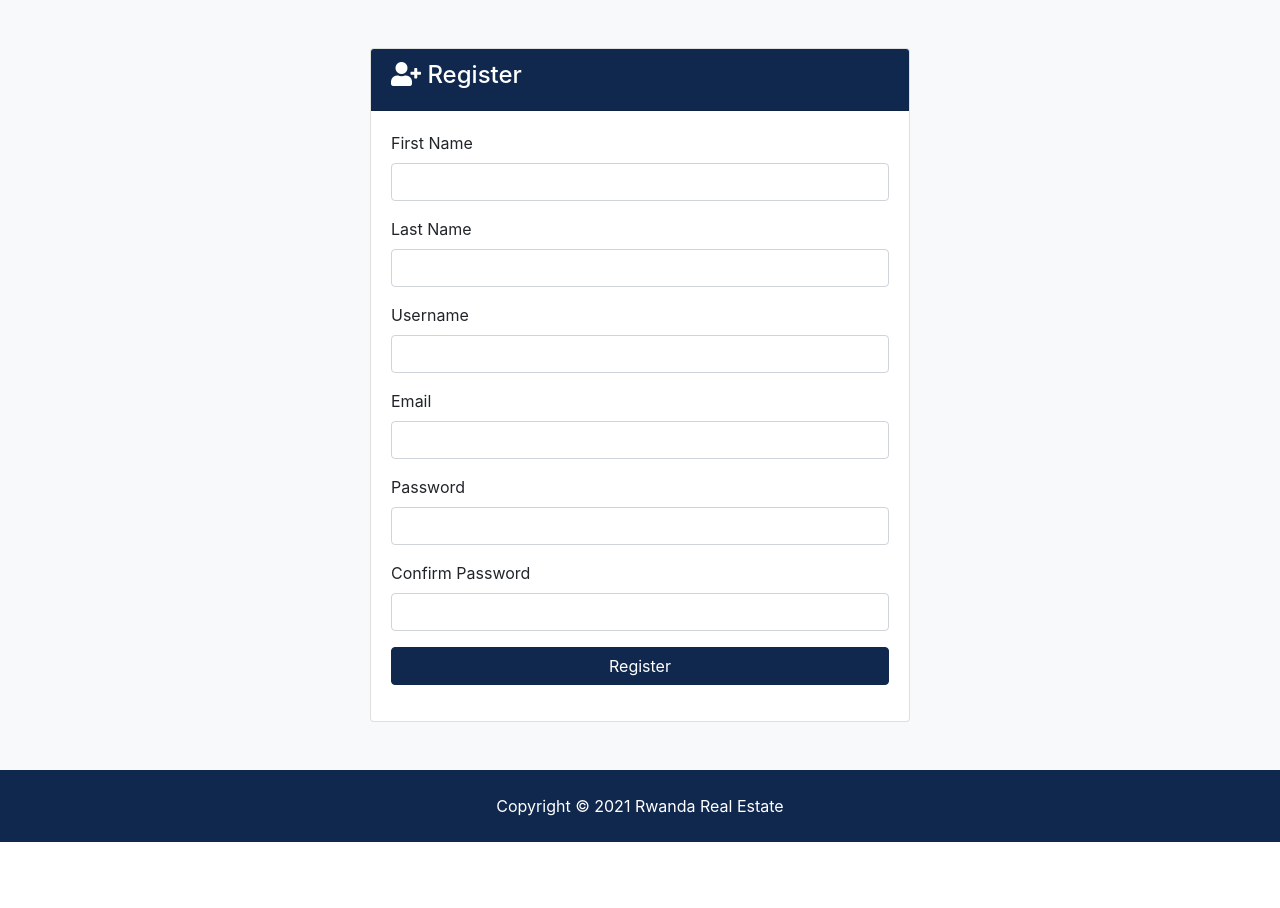
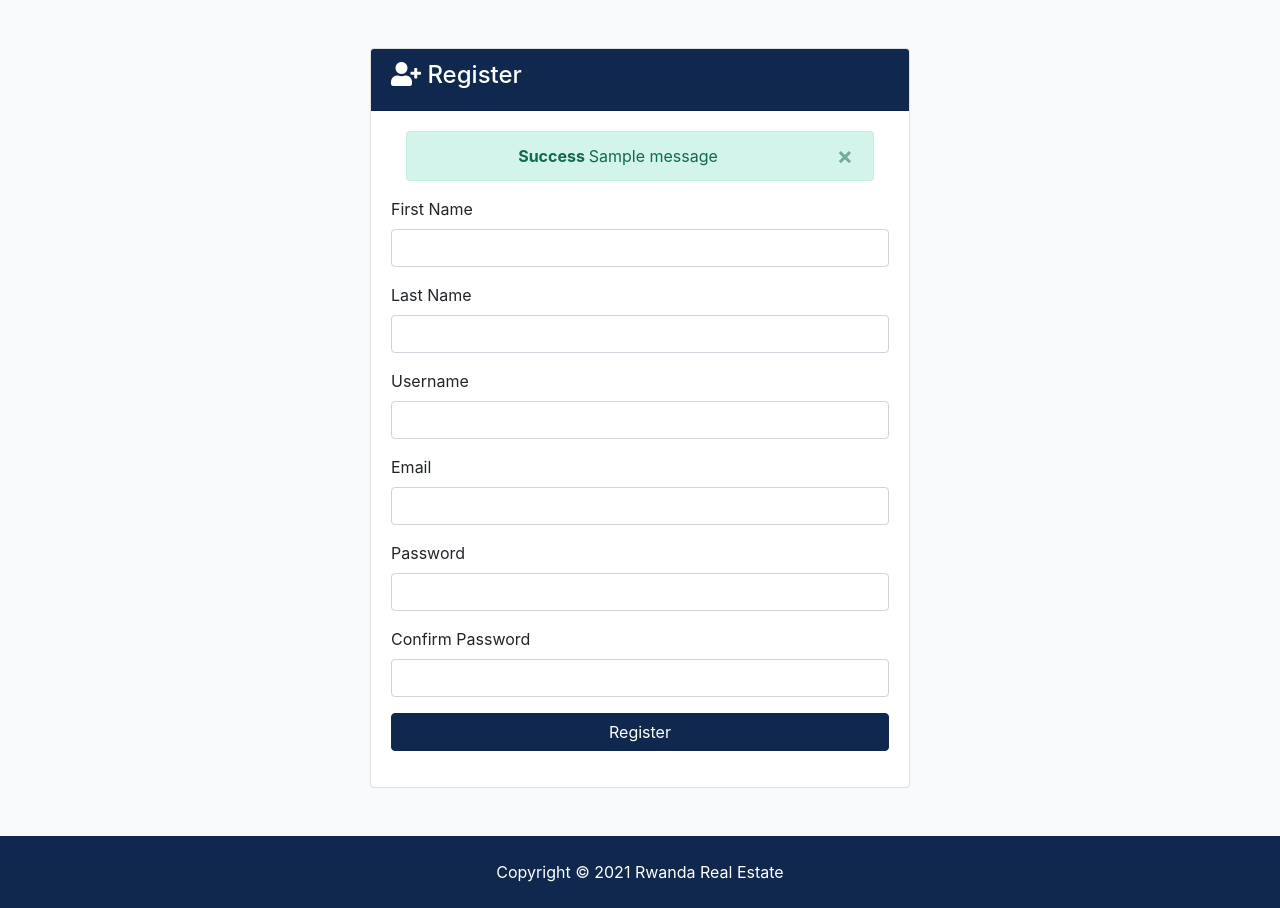
Before and after one commit to GisaKaze/realEstateRwanda, a Django app: page /accounts/register in a window 1280 px wide. Shown: the part 128-1036 px from the top of the page. Before the commit the page ends 970 px from the top, so only its background shows below. Run offline with Django 3.2, Linux system fonts and the light colour scheme; tables that the repository leaves empty hold one stand-in row (values such as "Sample post"); one stand-in notice (Sample message) is shown; some libraries are stand-ins or nearby versions.

Commit message:
Error Testing error

```diff
--- a/accounts/views.py
+++ b/accounts/views.py
@@ -1,4 +1,5 @@
 from django.shortcuts import render, redirect
+from django.contrib import messages
 
 
 def register(request):
@@ -6,7 +7,8 @@ def register(request):
         # print('SUBMITTED REGISTRATION')
         # return redirect('register')
         #Register User
-        return
+        messages.error(request, 'Testing error message')
+        return redirect('register')
     else:
         return render(request, 'accounts/register.html')
 
--- a/btre/settings.py
+++ b/btre/settings.py
@@ -137,3 +137,9 @@ STATICFILES_DIRS = [
 # Mdedia Folder Settings
 MEDIA_ROOT = os.path.join(BASE_DIR, 'media')
 MEDIA_URL = '/media/'
+
+# Messegages
+from django.contrib.messages import constants as messages
+MESSAGE_TAGS = {
+    messages.ERROR: 'danger'
+}
--- a/btre/static/css/style.css
+++ b/btre/static/css/style.css
@@ -15,7 +15,7 @@ img {
   margin-right: 0.4rem; }
 
 #showcase {
-  background: url(../img/showcase.jpg) no-repeat center top fixed;
+  background: url(../img/3.jpg) no-repeat center top fixed;
   position: relative;
   min-height: 650px;
   color: #fff;
--- a/templates/accounts/login.html
+++ b/templates/accounts/login.html
@@ -12,6 +12,8 @@
                 <i class="fas fa-sign-in-alt"></i> Login</h4>
             </div>
             <div class="card-body">
+              <!-- Alerts -->
+              {% include 'partials/_alerts.html' %}
               <form action="{% url 'login' %}" method="POST">
                   {% csrf_token %}
                 <div class="form-group">
--- a/templates/accounts/register.html
+++ b/templates/accounts/register.html
@@ -12,9 +12,11 @@
                 <i class="fas fa-user-plus"></i> Register</h4>
             </div>
             <div class="card-body">
-                <form action="{% url 'register' %}" method="POST">
-                    {% csrf_token %}
-                  <div class="form-group">
+              <!-- Alerts -->
+              {% include 'partials/_alerts.html' %}
+              <form action="{% url 'register' %}" method="POST">
+                  {% csrf_token %}
+                <div class="form-group">
                   <label for="first_name">First Name</label>
                   <input type="text" name="first_name" class="form-control" required>
                 </div>
--- a/templates/listings/listing.html
+++ b/templates/listings/listing.html
@@ -170,7 +170,7 @@
           <form>
             <div class="form-group">
               <label for="property_name" class="col-form-label">Property:</label>
-              <input type="text" name="listing" class="form-control" value="45 Drivewood Cirlce" disabled>
+              <input type="text" name="listing" class="form-control" value="18 Barija Lane" disabled>
             </div>
             <div class="form-group">
               <label for="name" class="col-form-label">Name:</label>
@@ -189,7 +189,7 @@
               <textarea name="message" class="form-control"></textarea>
             </div>
             <hr>
-            <input type="submit" value="Send" class="btn btn-block btn-secondary">
+            <input type="submit" value="Send" class="btn btn-block btn-primary">
           </form>
         </div>
       </div>
--- a/templates/pages/about.html
+++ b/templates/pages/about.html
@@ -48,7 +48,7 @@
               <div class="card">
                 <img class="card-img-top" src="{{ realtor.photo.url }}" alt="Seller of the month">
                 <div class="card-body">
-                  <h5 class="card-title">Seller Of The Month</h5>
+                  <h5 class="card-title" style="padding-top: 0px; padding-bottom: 10px;">Seller Of The Month</h5>
                   <h6 class="text-primary">{{ realtor.name }}</h6>
                   <p class="card-text">
                     {{ realtor.description}}
@@ -67,7 +67,7 @@
   <h2 class="display-4">We Work For You</h2>
   <h4>Lorem ipsum dolor sit amet consectetur adipisicing elit. Autem velit aperiam, unde aliquid at similique!</h4>
   <hr>
-  <a href="listings.html" class="btn btn-primary text-white btn-lg">View Our Featured Listings</a>
+  <a href="{% url 'listings' %}" class="btn btn-primary text-white btn-lg">View Our Featured Listings</a>
 </section>
 
 <!-- Team -->
@@ -78,7 +78,7 @@
       {% if realtors %}
         {% for realtor in realtors %}
           <div class="col-md-4">
-            <img src="{{ realtor.photo.url }}" alt="" class="rounded-circle mb-3">
+            <img src="{{ realtor.photo.url }}" alt="" class="rounded mb-3">
             <h4>{{ realtor.name }}</h4>
             <p class="text-success">
               <i class="fas fa-award text-success mb-3"></i> Realtor</p>
--- /dev/null
+++ b/templates/partials/_alerts.html
@@ -0,0 +1,21 @@
+{% if messages %}
+    {% for message in messages %}
+        <div id="message" class="container">
+            <div class="alert alert-{{ message.tags }} alert-dismissible text-center" role="alert">
+                <button type="submit" class="close" data-dismiss="alert">
+                    <span arial-hidden="true">
+                        &times;
+                    </span>
+                </button>
+                <strong>
+                    {% if message.level == DEFAULT_MESSAGE_LEVELS.ERROR %}
+                        Error
+                    {% else %}
+                        {{ message.tags|title }}
+                    {% endif %}
+                </strong>
+                {{ message }}
+            </div>
+        </div>
+    {% endfor %}
+{% endif %}
```
Also changed, not shown: documentations/credentials.txt (+10 -4 lines), btre/static/img/realtors/myAvatar.jpg (added).
